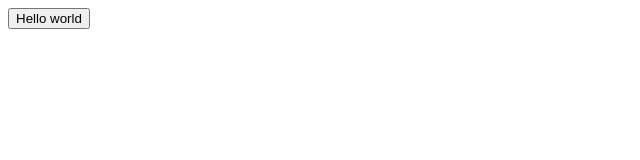
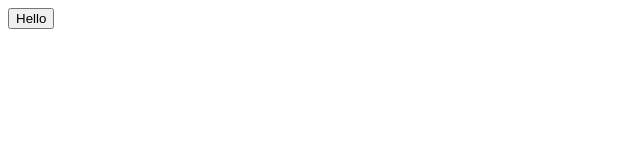
Before and after one commit to denyschornyi/Money-calculator, a React (Create React App) app: page / in a window 1280 px wide. Shown: the top 160 px of the page, without its empty margins (0-640 px from the left). Built offline with nearby package versions, Linux system fonts and the light colour scheme.

Commit message:
Make a components on clear JSX

```diff
--- a/src/App.js
+++ b/src/App.js
@@ -1,7 +1,7 @@
 import React from 'react';
 
 function Test(){
-  return React.createElement('button', null, 'Hello world');
+  return <button>Hello</button>
 }
 
 function App() {
```
